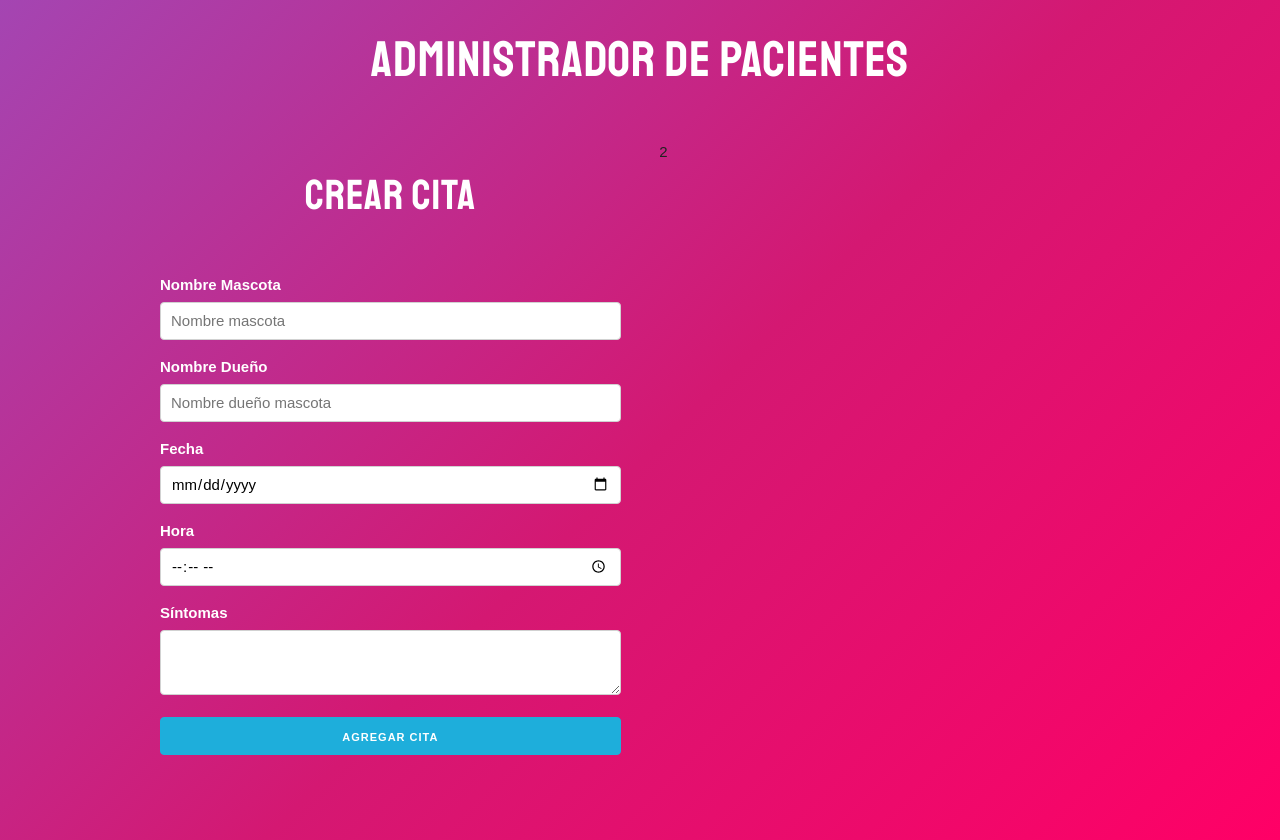
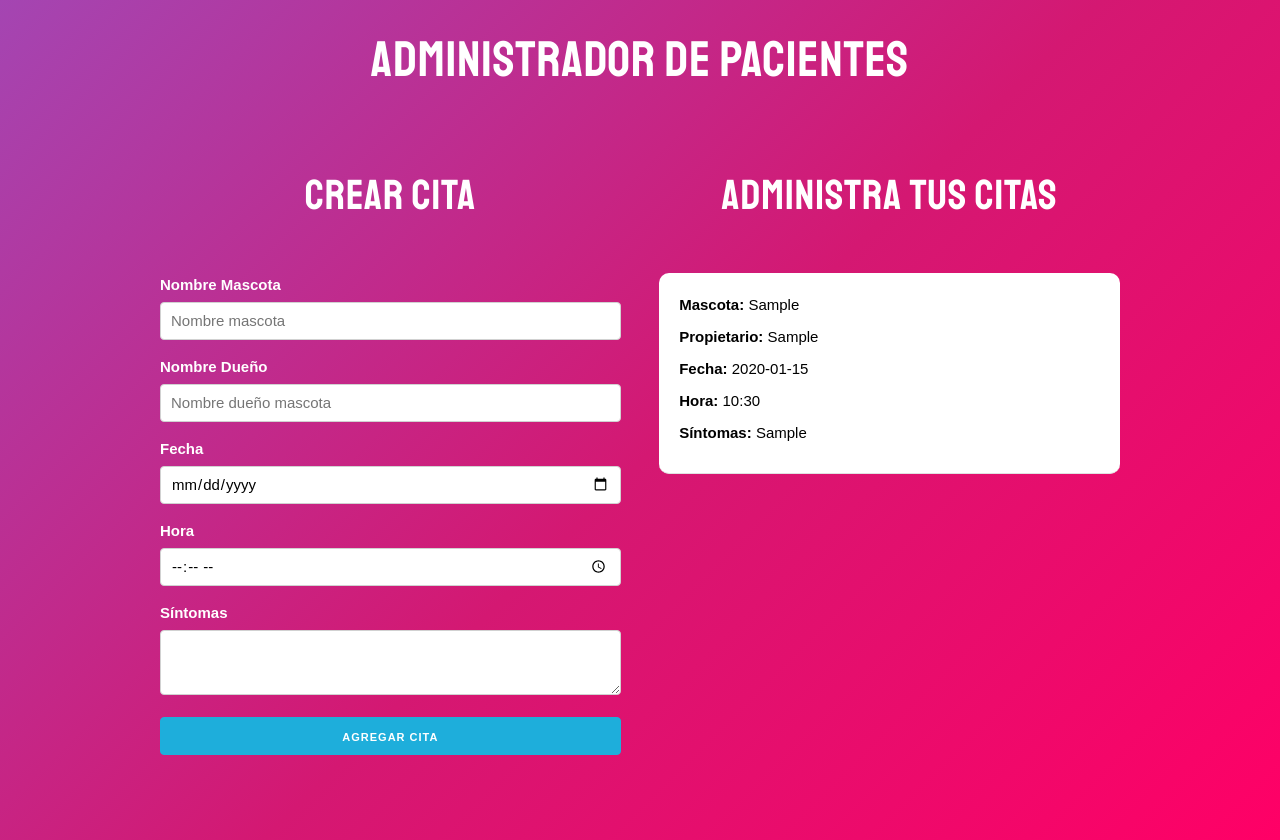
Before and after one commit to GonzaloCarcamo/curso-MERN-02, a React (Create React App) app: page / in a window 1280 px wide. Both pictures are taken after typing "Sample", "Sample", "2020-01-15", "10:30", "Sample" into the empty fields and a click on the button "AGREGAR CITA". Built offline with nearby package versions, Linux system fonts and the light colour scheme.

Commit message:
Mostrar las citas

```diff
--- a/src/App.js
+++ b/src/App.js
@@ -1,5 +1,7 @@
 import React, { Fragment, useState } from 'react';
 import Formulario from './components/Formulario';
+import Cita from './components/Cita';
+
 
 function App() {
 
@@ -32,7 +34,14 @@
           />
           </div>
           <div className='one-half column'>
-          2
+            <h2>Administra tus Citas</h2>
+            {citas.map(cita => (
+              <Cita
+                key={cita.id}
+                cita={cita}
+
+              />
+            ))}
           </div>
         </div>
       </div>
--- /dev/null
+++ b/src/components/Cita.js
@@ -0,0 +1,14 @@
+import React from 'react';
+
+const Cita = ({cita}) => (
+    <div className='cita'>
+        <p>Mascota: <span>{cita.mascota}</span> </p>
+        <p>Propietario: <span>{cita.propietario}</span> </p>
+        <p>Fecha: <span>{cita.fecha}</span> </p>
+        <p>Hora: <span>{cita.hora}</span> </p>
+        <p>Síntomas: <span>{cita.sintomas}</span> </p>
+
+    </div>
+);
+
+export default Cita;
```
